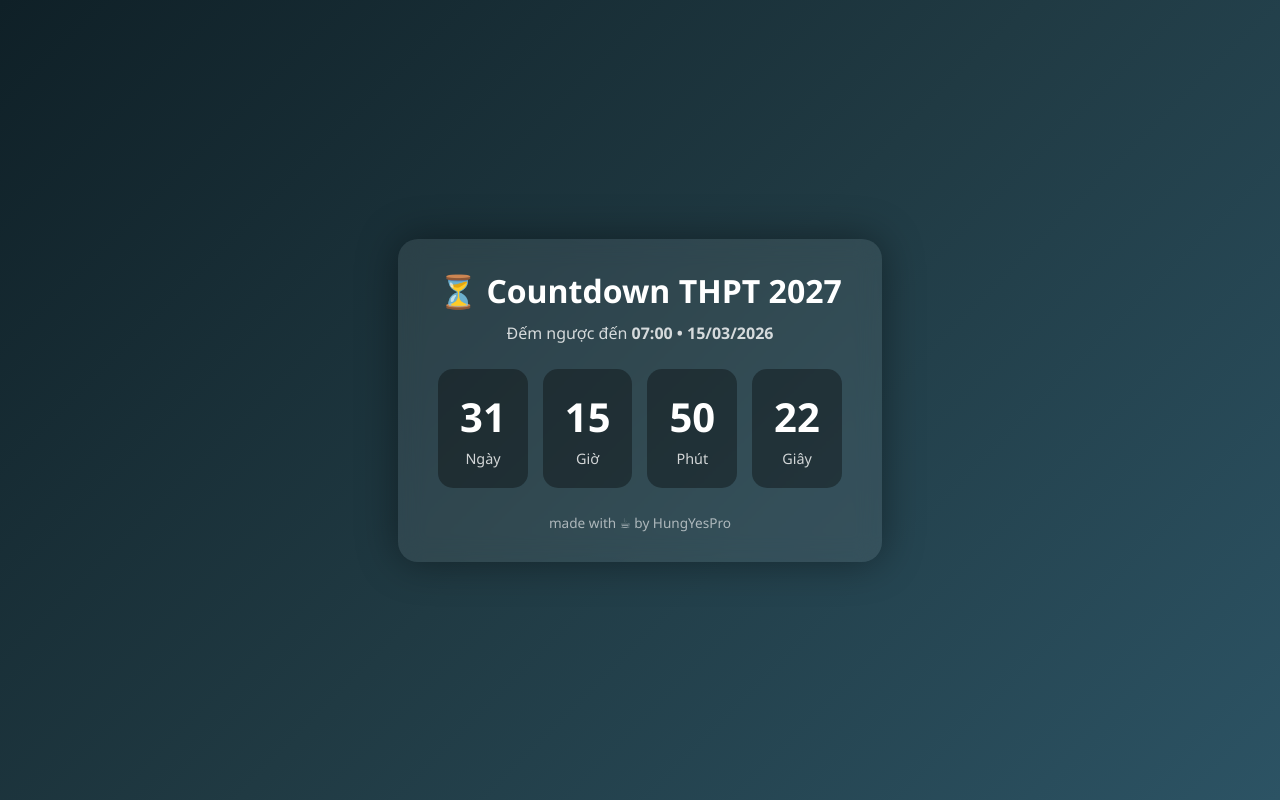
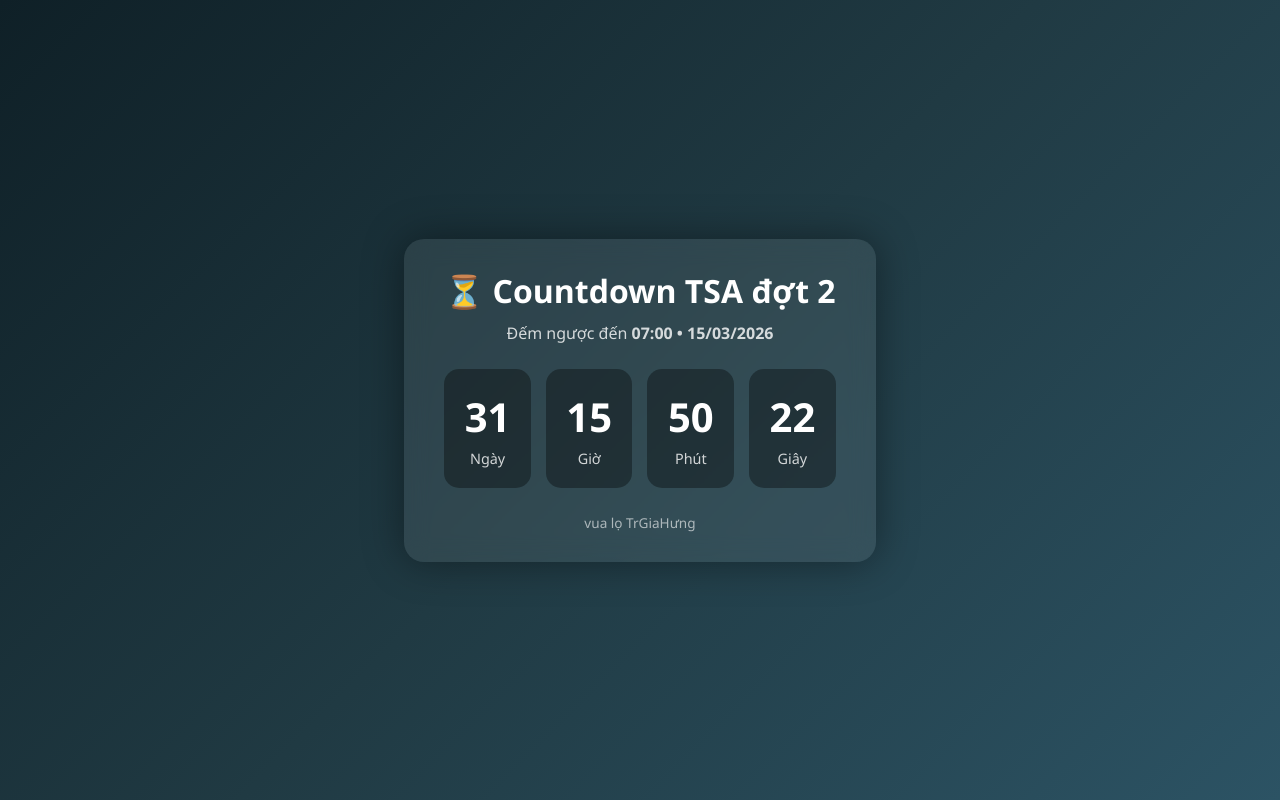
Before and after one commit to HungYesPro/countdown-tsa, a plain HTML site: page index.html in a window 1280 px wide. Drawn offline with Linux system fonts and the light colour scheme.

Commit message:
Update index.html

```diff
--- a/index.html
+++ b/index.html
@@ -69,7 +69,7 @@
 <body>
 
 <div class="container">
-    <h1>⏳ Countdown THPT 2027</h1>
+    <h1>⏳ Countdown TSA đợt 2</h1>
     <p>Đếm ngược đến <b>07:00 • 15/03/2026</b></p>
 
     <div class="countdown">
@@ -92,7 +92,7 @@
     </div>
 
     <footer>
-        made with ☕ by HungYesPro
+        vua lọ TrGiaHưng
     </footer>
 </div>
 
```
